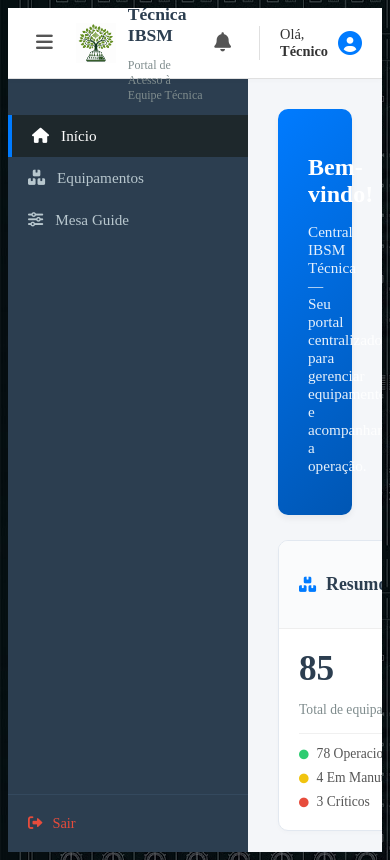
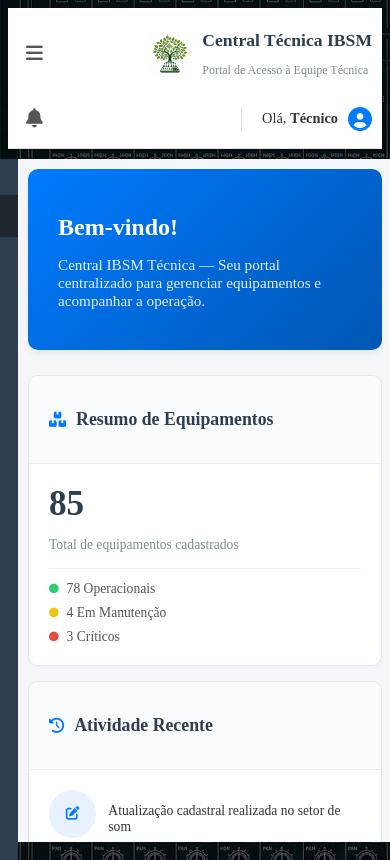
Before and after one commit to frantcn/central-tecnica-ibsm, a plain HTML site: page principal.html in a window 390 px wide. Drawn offline with Linux system fonts and the light colour scheme; a script that the page names is missing.

```diff
--- a/cadastro.css
+++ b/cadastro.css
@@ -133,3 +133,45 @@ body.pagina-cadastro {
     font-size: 0.8rem;
     color: #777;
 }
+
+/* --- RESPONSIVIDADE GLOBAL PARA TELEMÓVEIS --- */
+@media screen and (max-width: 768px) {
+    /* Esconde a barra lateral no telemóvel por defeito */
+    .sidebar {
+        transform: translateX(-100%);
+        position: fixed;
+        z-index: 1000;
+        height: 100vh;
+        transition: transform 0.3s ease;
+    }
+
+    body.sidebar-fechada .sidebar {
+        transform: translateX(0);
+    }
+
+    /* Ocupa a largura total do ecrã do telemóvel */
+    .layout-wrapper, .main-content {
+        margin-left: 0 !important;
+        width: 100% !important;
+        padding: 10px !important;
+    }
+
+    /* Empilha os cartões verticalmente */
+    .dashboard-grid {
+        grid-template-columns: 1fr !important;
+        gap: 15px !important;
+    }
+
+    /* Ajusta o topo para ecrãs pequenos */
+    .topo-institucional {
+        flex-direction: column;
+        height: auto;
+        padding: 10px;
+        gap: 10px;
+    }
+
+    .topo-esquerda, .usuario-topo-acoes {
+        width: 100%;
+        justify-content: space-between;
+    }
+}
--- a/perfil.css
+++ b/perfil.css
@@ -7,3 +7,44 @@
 .card-painel {
     width: 100%;
 }
+/* --- RESPONSIVIDADE GLOBAL PARA TELEMÓVEIS --- */
+@media screen and (max-width: 768px) {
+    /* Esconde a barra lateral no telemóvel por defeito */
+    .sidebar {
+        transform: translateX(-100%);
+        position: fixed;
+        z-index: 1000;
+        height: 100vh;
+        transition: transform 0.3s ease;
+    }
+
+    body.sidebar-fechada .sidebar {
+        transform: translateX(0);
+    }
+
+    /* Ocupa a largura total do ecrã do telemóvel */
+    .layout-wrapper, .main-content {
+        margin-left: 0 !important;
+        width: 100% !important;
+        padding: 10px !important;
+    }
+
+    /* Empilha os cartões verticalmente */
+    .dashboard-grid {
+        grid-template-columns: 1fr !important;
+        gap: 15px !important;
+    }
+
+    /* Ajusta o topo para ecrãs pequenos */
+    .topo-institucional {
+        flex-direction: column;
+        height: auto;
+        padding: 10px;
+        gap: 10px;
+    }
+
+    .topo-esquerda, .usuario-topo-acoes {
+        width: 100%;
+        justify-content: space-between;
+    }
+}
--- a/principal.css
+++ b/principal.css
@@ -387,3 +387,44 @@ padding: 0;
 border: none;
 opacity: 0;
 }
+/* --- RESPONSIVIDADE GLOBAL PARA TELEMÓVEIS --- */
+@media screen and (max-width: 768px) {
+    /* Esconde a barra lateral no telemóvel por defeito */
+    .sidebar {
+        transform: translateX(-100%);
+        position: fixed;
+        z-index: 1000;
+        height: 100vh;
+        transition: transform 0.3s ease;
+    }
+
+    body.sidebar-fechada .sidebar {
+        transform: translateX(0);
+    }
+
+    /* Ocupa a largura total do ecrã do telemóvel */
+    .layout-wrapper, .main-content {
+        margin-left: 0 !important;
+        width: 100% !important;
+        padding: 10px !important;
+    }
+
+    /* Empilha os cartões verticalmente */
+    .dashboard-grid {
+        grid-template-columns: 1fr !important;
+        gap: 15px !important;
+    }
+
+    /* Ajusta o topo para ecrãs pequenos */
+    .topo-institucional {
+        flex-direction: column;
+        height: auto;
+        padding: 10px;
+        gap: 10px;
+    }
+
+    .topo-esquerda, .usuario-topo-acoes {
+        width: 100%;
+        justify-content: space-between;
+    }
+}
--- a/style.css
+++ b/style.css
@@ -236,3 +236,45 @@ text-decoration: none;
 footer a:hover {
 color: #2c3e50;
 }
+
+/* --- RESPONSIVIDADE GLOBAL PARA TELEMÓVEIS --- */
+@media screen and (max-width: 768px) {
+    /* Esconde a barra lateral no telemóvel por defeito */
+    .sidebar {
+        transform: translateX(-100%);
+        position: fixed;
+        z-index: 1000;
+        height: 100vh;
+        transition: transform 0.3s ease;
+    }
+
+    body.sidebar-fechada .sidebar {
+        transform: translateX(0);
+    }
+
+    /* Ocupa a largura total do ecrã do telemóvel */
+    .layout-wrapper, .main-content {
+        margin-left: 0 !important;
+        width: 100% !important;
+        padding: 10px !important;
+    }
+
+    /* Empilha os cartões verticalmente */
+    .dashboard-grid {
+        grid-template-columns: 1fr !important;
+        gap: 15px !important;
+    }
+
+    /* Ajusta o topo para ecrãs pequenos */
+    .topo-institucional {
+        flex-direction: column;
+        height: auto;
+        padding: 10px;
+        gap: 10px;
+    }
+
+    .topo-esquerda, .usuario-topo-acoes {
+        width: 100%;
+        justify-content: space-between;
+    }
+}
```
